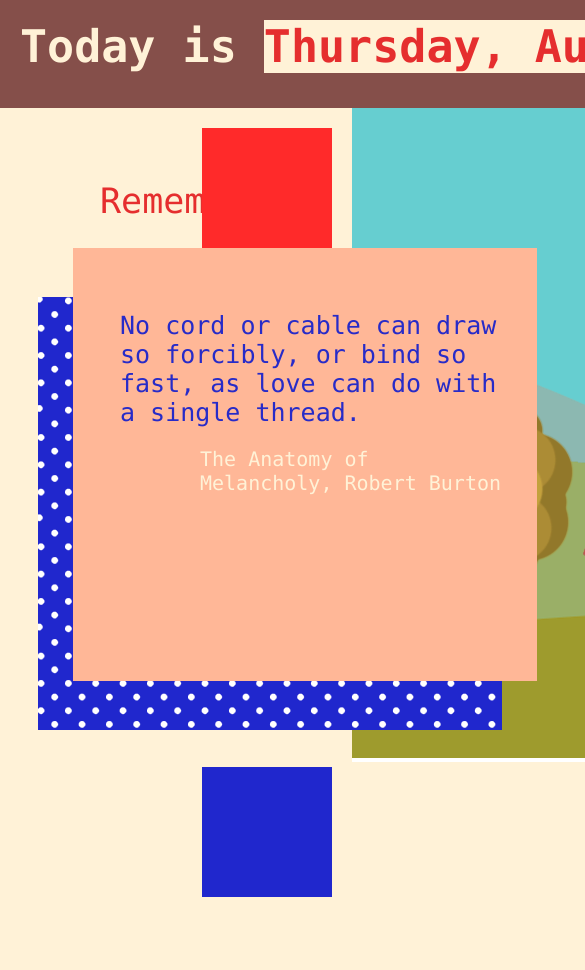
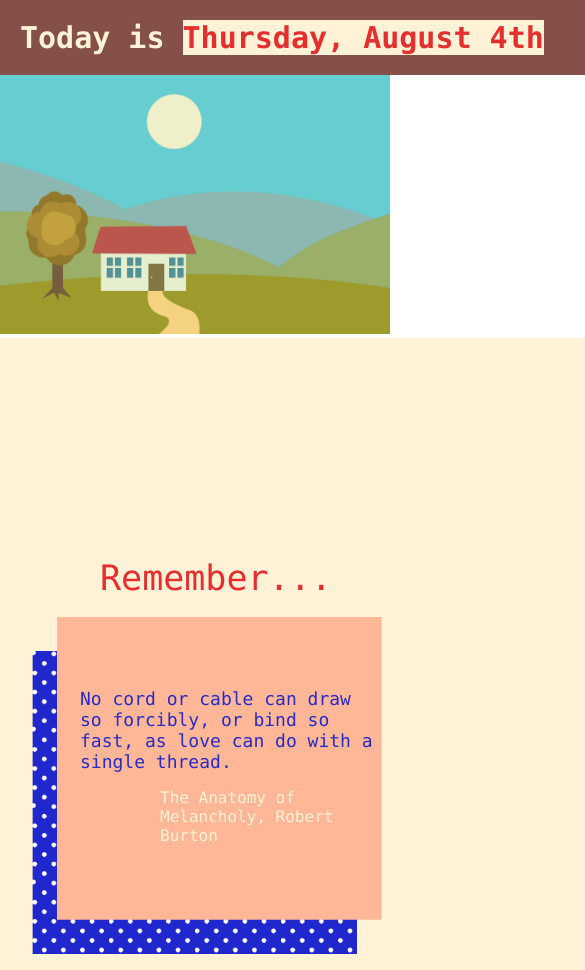
Before and after one commit to gloomy-monday/gloomy-monday.github.io, a plain HTML site: page a window/a_window.html in a window 390 px wide. Shown: the top 970 px of the page, 585 px wide, since content can reach past the window. Before the commit the page ends 897 px from the top, so only its background shows below. Drawn offline with nearby package versions, Linux system fonts and the light colour scheme; no server answers.

Commit message:
Update a_window.css
Mobile ver.

```diff
--- a/a window/a_window.css
+++ b/a window/a_window.css
@@ -99,3 +99,66 @@ p {
 	font-family: consolas;
 	font-size: 25px;
 }
+
+@media screen and (max-width: 750px) {
+
+	h1 {
+		font-size: 30px;
+
+	}
+	main > img {
+		display: none;
+	}
+
+
+	body {
+		grid-template-rows: min-content min-content min-content;
+		grid-template-columns: 1fr;
+		grid-template-areas: "head"
+							"frame"
+							"main";
+		width: 100vw;
+		heigth: 100vh;
+	}
+
+	body > #frame {
+		width: 600px;
+		height: 410px;
+	}
+
+
+	#layer1, #layer2 {
+		position: static;
+	}
+
+	#layer1 > img, #layer2 > img {
+		width: 100vw;
+	}
+
+	.quotecontainer {
+	background-image: url('quotebg.png');
+	background-size: contain;
+	padding: 0;
+	width: 386px;
+	height: 372px;
+	margin: auto;
+}
+
+.quotecontainer > * {
+	display: block;
+	margin-left: 60px;
+	margin-right: 30px;
+}
+
+#quote {
+	color: var(--electricblue);
+	font-family: consolas;
+	font-size: 18px;
+}
+
+#source {
+	color: var(--bg);
+	font-size: 16px;
+}
+
+}
```
